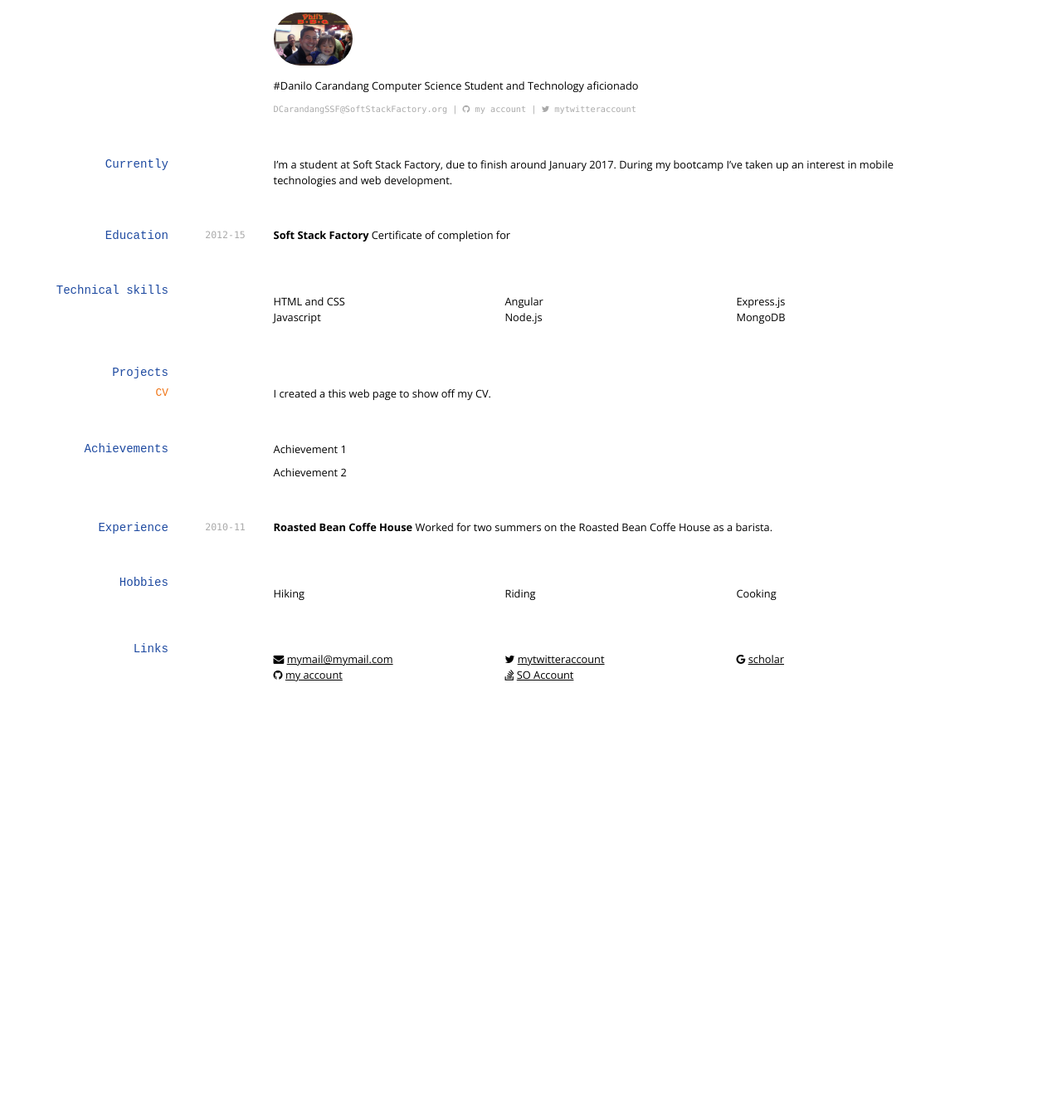
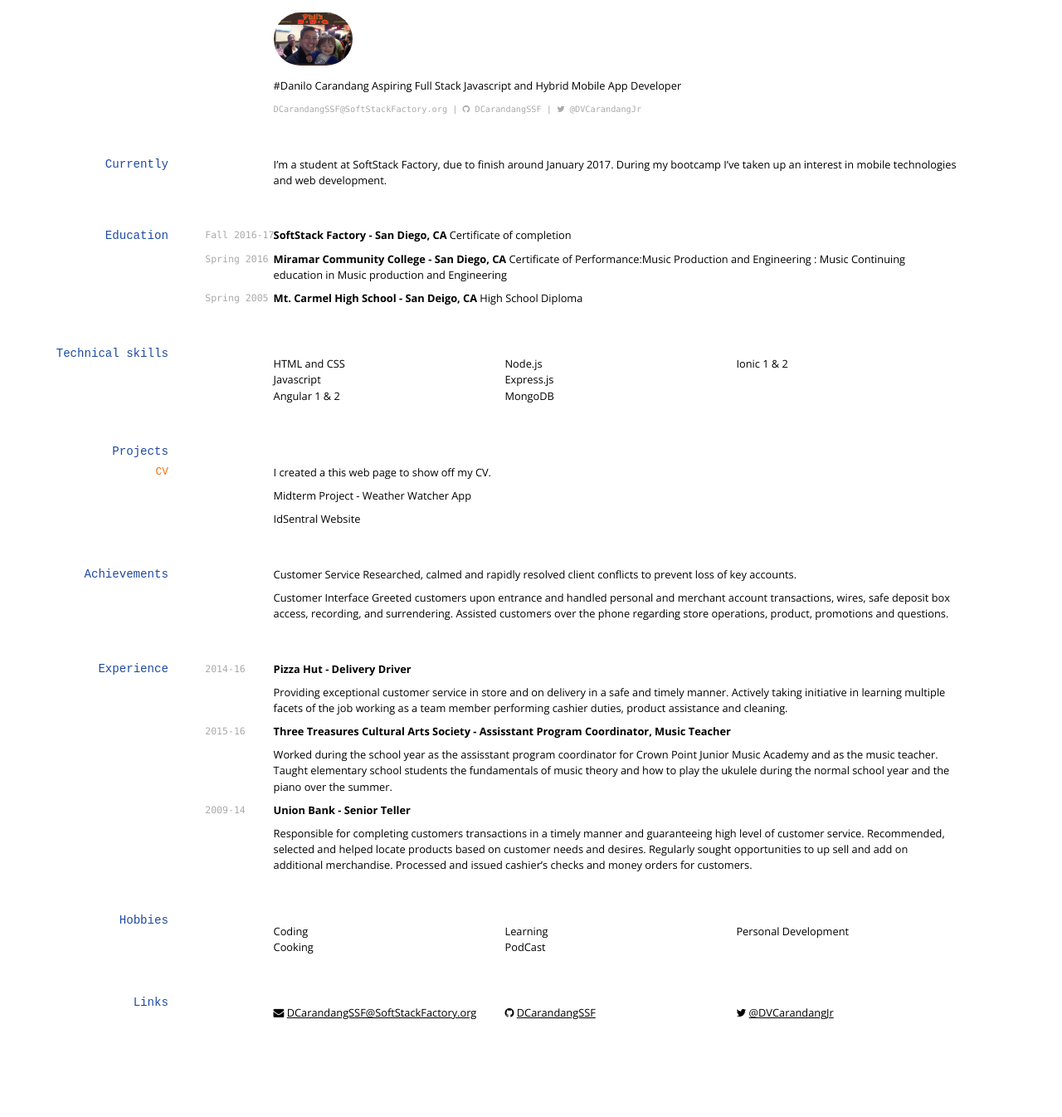
Before and after one commit to dcarandangssf/dcarandangssf.github.io, a Jekyll site: the page built from index.md, in a window 1280 px wide. Shown: the whole page at 83% size. Built offline with Jekyll 4.4.1, drawn with Linux system fonts in a browser that asks for light colours; nearby versions of some CDN libraries; before the commit the page ends 939 px from its top, so only the background shows below that.

Commit message:
config.yaml changes

```diff
--- a/_config.yml
+++ b/_config.yml
@@ -1 +1,3 @@
 markdown:   kramdown
+url: http://dcarandangssf.github.io
+baseUrl: dcarandangssf.github.io/
--- a/_layouts/cv.html
+++ b/_layouts/cv.html
@@ -2,7 +2,7 @@
 <html>
 <head>
   <meta charset=utf-8 />
-  <title> John Doe's CV</title>
+  <title>Danilo Carandang's CV</title>
   <link href="media/cv-screen.css" type="text/css" rel="stylesheet" media="screen">
 
   <!-- imports -->
--- a/index.md
+++ b/index.md
@@ -1,39 +1,48 @@
 ---
 layout: cv
-title: John Doe's CV
+title: Danilo Carandang's CV
 ---
 
 ![Danilo](./media/philsPicGraham.jpg){:.avatar}
 
 #Danilo Carandang
-Computer Science Student and Technology aficionado
+Aspiring Full Stack Javascript  and Hybrid Mobile App Developer
 
 <div id="webaddress">
 <a href="mailto:">DCarandangSSF@SoftStackFactory.org</a>
 |
-<i class="fa fa-github"></i> <a href="https://github.com/dcarandangssf">my account</a>
+<i class="fa fa-github"></i> <a href="https://github.com/dcarandangssf">DCarandangSSF</a>
 |
-<i class="fa fa-twitter"></i> <a href="http://twitter.com/">mytwitteraccount</a>
+<i class="fa fa-twitter"></i> <a href="https://twitter.com/DVCarandangJr">@DVCarandangJr</a>
 </div>
 
 
 ## Currently
 
-I'm a student at Soft Stack Factory, due to finish around January 2017. During my bootcamp I've taken up an interest in mobile technologies and web development.
+I'm a student at SoftStack Factory, due to finish around January 2017. During my bootcamp I've taken up an interest in mobile technologies and web development.
 
 ## Education
 
-`2012-15`
-__Soft Stack Factory__ Certificate of completion for
+`Fall 2016-17`
+__SoftStack Factory - San Diego, CA__ Certificate of completion
+
+`Spring 2016`
+__Miramar Community College - San Diego, CA__ Certificate of Performance:Music Production and Engineering : Music
+ Continuing education in Music production and Engineering
+
+`Spring 2005`
+__Mt. Carmel High School - San Deigo, CA__ High School Diploma
+
 
 ## Technical skills
 
 * HTML and CSS
 * Javascript
-* Angular
+* Angular 1 & 2
 * Node.js
 * Express.js
 * MongoDB
+* Ionic 1 & 2
 
 ## Projects
 
@@ -41,28 +50,57 @@ __Soft Stack Factory__ Certificate of completion for
 
 I created a this web page to show off my CV.
 
+Midterm Project - Weather Watcher App
+
+IdSentral Website
+
 ## Achievements
 
-Achievement 1
+Customer Service
+Researched, calmed and rapidly resolved client conflicts to prevent loss of key accounts.
 
-Achievement 2
+Customer Interface
+Greeted customers upon entrance and handled personal and merchant account transactions, wires, safe deposit
+box access, recording, and surrendering.
+Assisted customers over the phone regarding store operations, product, promotions and questions.
+
 
 ## Experience
 
-`2010-11`
-__Roasted Bean Coffe House__
- Worked for two summers on the Roasted Bean Coffe House as a barista.
+`2014-16`
+__Pizza Hut - Delivery Driver__
+
+Providing exceptional customer service in store and on delivery in a safe and timely manner.
+Actively taking initiative in learning multiple facets of the job working as a team member performing cashier duties,
+product assistance and cleaning.
+
+
+`2015-16`
+__Three Treasures Cultural Arts Society - Assisstant Program Coordinator, Music Teacher__
+
+ Worked during the school year as the assisstant program coordinator for Crown Point Junior Music Academy and as the music teacher.
+ Taught elementary school students the fundamentals of music theory and how to play the ukulele during the normal school year and the piano over the summer.
+
+
+`2009-14`
+__Union Bank - Senior Teller__
+
+Responsible for completing customers transactions in a timely manner and guaranteeing high level of customer service.
+Recommended, selected and helped locate products based on customer needs and desires.
+Regularly sought opportunities to up sell and add on additional merchandise.
+Processed and issued cashier's checks and money orders for customers.
+
 
 ## Hobbies
 
-* Hiking
-* Riding
+* Coding
 * Cooking
+* Learning
+* PodCast
+* Personal Development
 
 ## Links
 
-* <i class="fa fa-envelope"></i> <a href="mailto:">mymail@mymail.com</a><br />
-* <i class="fa fa-github"></i> <a href="http://github.com/">my account</a><br />
-* <i class="fa fa-twitter"></i> <a href="http://twitter.com/">mytwitteraccount</a><br />
-* <i class="fa fa-stack-overflow"></i> <a href="http://stackoverflow.com/">SO Account</a>
-* <i class="fa fa-google"></i> <a href="http://scholar.google.com/">scholar</a>
+* <i class="fa fa-envelope"></i> <a href="mailto:">DCarandangSSF@SoftStackFactory.org</a><br />
+* <i class="fa fa-github"></i> <a href="https://github.com/dcarandangssf">DCarandangSSF</a><br />
+* <i class="fa fa-twitter"></i> <a href="https://twitter.com/DVCarandangJr">@DVCarandangJr</a><br />
```
Also changed, not shown: 1 other file.
